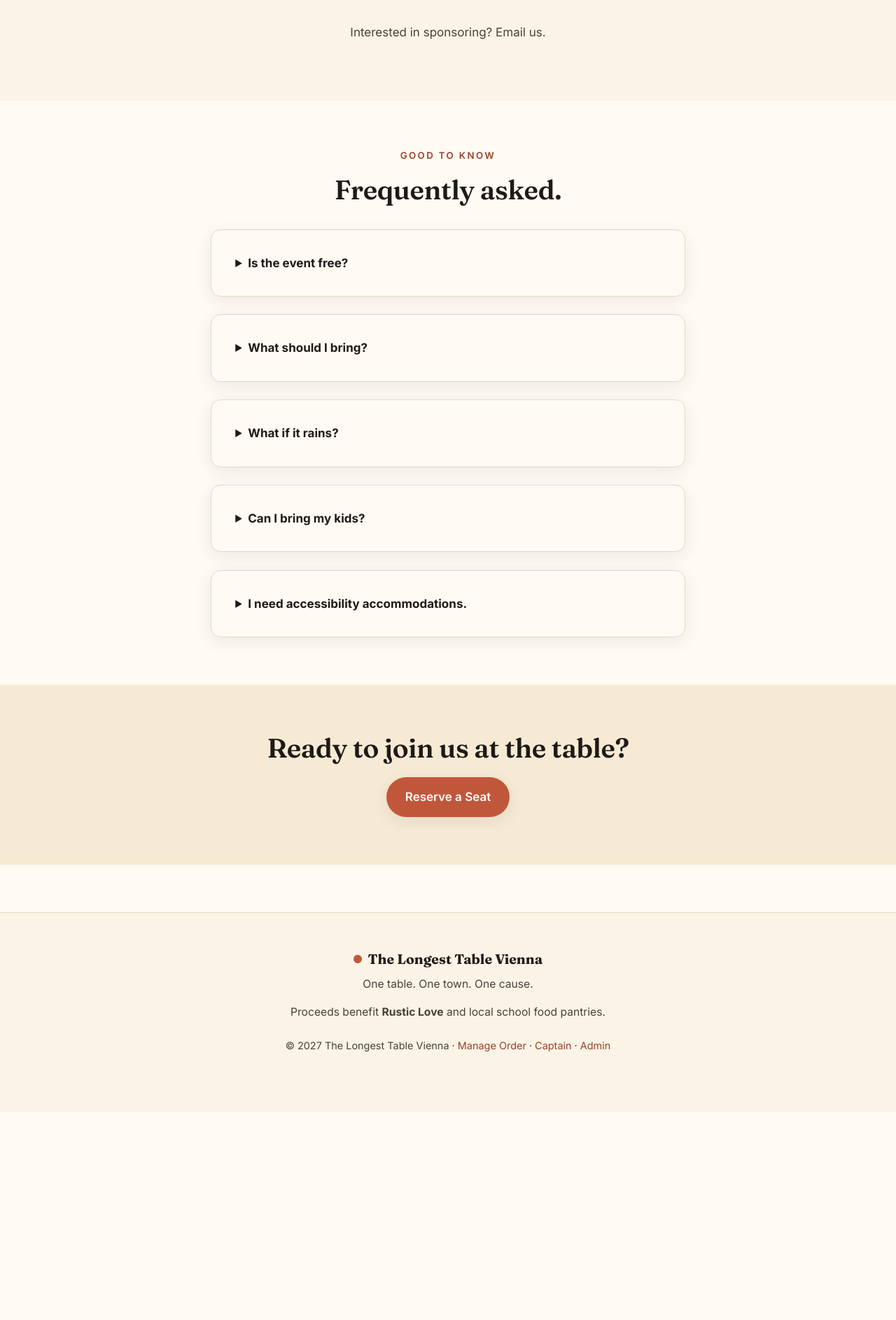
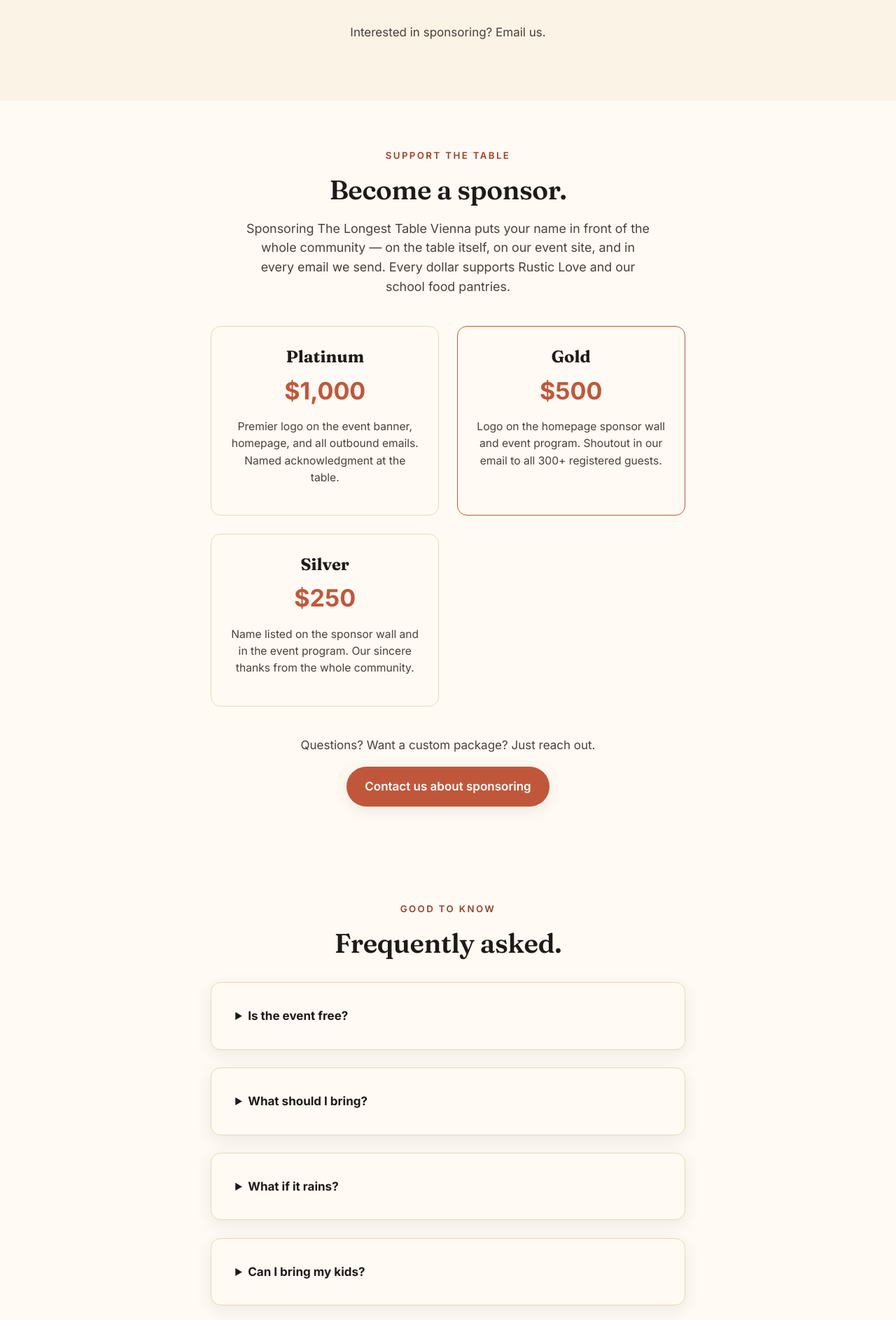
Before and after one commit to rob637/LongestTable1, a Flask app: page / in a window 1280 px wide. Shown: the part 3327-5214 px from the top of the page at 70% size. Before the commit the page ends 4916 px from the top, so only its background shows below. Run offline with Flask 3, Linux system fonts and the light colour scheme; data that the repository does not hold is empty.

Commit message:
Add 'Become a Sponsor' section to homepage
- New sponsor opportunity section on homepage (below sponsor wall)
- Shows configurable tier levels (Angel/Platinum/Gold/Silver/Community)
  with amounts and perks pulled from sponsor_levels_json setting
- Contact link routes to organizer_email
- sponsor_levels_json added to DEFAULT_SETTINGS with sensible defaults
- Sponsor levels editor added to Admin -> Settings
- sponsor_levels exposed in public home route context

```diff
--- a/admin_routes.py
+++ b/admin_routes.py
@@ -336,6 +336,7 @@ def settings_save():
         "fundraising_goal_cents", "attendee_goal",
         "registration_opens", "registration_closes",
         "captain_registration_opens", "captain_registration_closes",
+        "sponsor_levels_json",
     }
     for k in editable:
         if k in request.form:
--- a/models.py
+++ b/models.py
@@ -220,6 +220,7 @@ DEFAULT_SETTINGS = {
     "fundraising_goal_cents": "1500000",   # $15,000 default
     "attendee_goal": "300",
     "show_thermometer": "1",
+    "sponsor_levels_json": "",   # JSON array of {name, amount_display, benefits:[], featured?}
     "faq_json": json.dumps([
         {"q": "Is the event free?",
          "a": "Yes. Registration is free. We do ask each attendee to consider a $10 (or more) donation to Rustic Love — every dollar goes to food-insecure families in our area."},
--- a/public_routes.py
+++ b/public_routes.py
@@ -79,7 +79,7 @@ def _event_settings():
         "admin_emails", "fundraising_goal_cents", "attendee_goal",
         "show_thermometer", "max_attendees",
         "faq_json", "sponsors_json", "sponsors_heading", "sponsors_intro",
-        "testimonials_json", "site_og_image_url",
+        "testimonials_json", "site_og_image_url", "sponsor_levels_json",
     ]
     out = {}
     for k in keys:
@@ -109,6 +109,10 @@ def _event_settings():
         out["testimonials"] = json.loads(out.get("testimonials_json") or "[]") or []
     except (TypeError, ValueError):
         out["testimonials"] = []
+    try:
+        out["sponsor_levels"] = json.loads(out.get("sponsor_levels_json") or "[]") or []
+    except (TypeError, ValueError):
+        out["sponsor_levels"] = []
     return out
 
 
@@ -157,6 +161,7 @@ def home():
         sponsors=event.get("sponsors", []),
         faq=event.get("faq", []),
         testimonials=event.get("testimonials", []),
+        sponsor_levels=event.get("sponsor_levels", []),
         progress=progress,
     )
 
--- a/templates/public/home.html
+++ b/templates/public/home.html
@@ -190,6 +190,63 @@
   </div>
 </section>
 
+<section class="band" id="become-a-sponsor">
+  <div class="container-sm">
+    <div class="eyebrow center">Support the table</div>
+    <h2 class="center">Become a sponsor.</h2>
+    <p class="center" style="font-size:1.05rem; max-width:34rem; margin:0 auto 2.5rem; color:var(--ink-soft)">
+      Sponsoring The Longest Table Vienna puts your name in front of the whole community — on the table itself, on our event site, and in every email we send. Every dollar supports Rustic Love and our school food pantries.
+    </p>
+
+    {% if sponsor_levels %}
+    <div class="feature-grid" style="margin-bottom:2.5rem">
+      {% for lvl in sponsor_levels %}
+      <div class="feature-card" style="text-align:center; position:relative">
+        {% if lvl.featured %}<div style="position:absolute; top:-1px; left:50%; transform:translateX(-50%); background:var(--terracotta); color:#fff; font-size:0.72rem; font-weight:700; letter-spacing:0.1em; text-transform:uppercase; padding:0.2rem 0.85rem; border-radius:0 0 var(--radius-sm) var(--radius-sm)">Most popular</div>{% endif %}
+        <div style="font-family:var(--font-serif); font-size:1.4rem; font-weight:700; margin:{% if lvl.featured %}1.5rem{% else %}0{% endif %} 0 0.1rem">{{ lvl.name }}</div>
+        <div style="font-size:2rem; font-weight:700; color:var(--terracotta); margin-bottom:0.4rem">{{ lvl.amount_display }}</div>
+        <ul style="list-style:none; padding:0; margin:0 0 1.25rem; color:var(--ink-soft); font-size:0.92rem; text-align:left">
+          {% for b in lvl.benefits %}
+          <li style="padding:0.2rem 0; border-bottom:1px solid var(--line)">✓ {{ b }}</li>
+          {% endfor %}
+        </ul>
+        <a class="btn {% if lvl.featured %}btn-primary{% else %}btn-secondary{% endif %} btn-block"
+           href="mailto:{{ event.organizer_email }}?subject=Sponsorship+interest+—+{{ lvl.name }}+%24{{ lvl.amount_display }}&body=Hi%2C%0A%0AI'm+interested+in+becoming+a+{{ lvl.name }}+sponsor+for+The+Longest+Table+Vienna.%0A%0APlease+tell+me+more.%0A%0AThanks">
+          Become a {{ lvl.name }} sponsor
+        </a>
+      </div>
+      {% endfor %}
+    </div>
+    {% else %}
+    <div class="feature-grid" style="margin-bottom:2.5rem">
+      <div class="feature-card" style="text-align:center">
+        <div style="font-family:var(--font-serif); font-size:1.4rem; font-weight:700; margin-bottom:0.2rem">Platinum</div>
+        <div style="font-size:2rem; font-weight:700; color:var(--terracotta); margin-bottom:0.75rem">$1,000</div>
+        <p class="muted" style="font-size:0.92rem">Premier logo on the event banner, homepage, and all outbound emails. Named acknowledgment at the table.</p>
+      </div>
+      <div class="feature-card" style="text-align:center; border-color:var(--terracotta)">
+        <div style="font-family:var(--font-serif); font-size:1.4rem; font-weight:700; margin-bottom:0.2rem">Gold</div>
+        <div style="font-size:2rem; font-weight:700; color:var(--terracotta); margin-bottom:0.75rem">$500</div>
+        <p class="muted" style="font-size:0.92rem">Logo on the homepage sponsor wall and event program. Shoutout in our email to all {{ event.attendee_goal or '300' }}+ registered guests.</p>
+      </div>
+      <div class="feature-card" style="text-align:center">
+        <div style="font-family:var(--font-serif); font-size:1.4rem; font-weight:700; margin-bottom:0.2rem">Silver</div>
+        <div style="font-size:2rem; font-weight:700; color:var(--terracotta); margin-bottom:0.75rem">$250</div>
+        <p class="muted" style="font-size:0.92rem">Name listed on the sponsor wall and in the event program. Our sincere thanks from the whole community.</p>
+      </div>
+    </div>
+    {% endif %}
+
+    <div style="text-align:center">
+      <p class="muted" style="margin-bottom:1rem">Questions? Want a custom package? Just reach out.</p>
+      <a class="btn btn-primary"
+         href="mailto:{{ event.organizer_email }}?subject=Sponsorship+inquiry+—+The+Longest+Table+Vienna">
+        Contact us about sponsoring
+      </a>
+    </div>
+  </div>
+</section>
+
 <section class="band" id="faq">
   <div class="container-sm">
     <div class="eyebrow center">Good to know</div>
```
Also changed, not shown: templates/admin/settings.html (+7 -0 lines).
